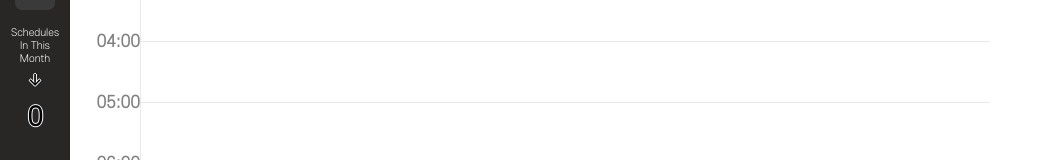
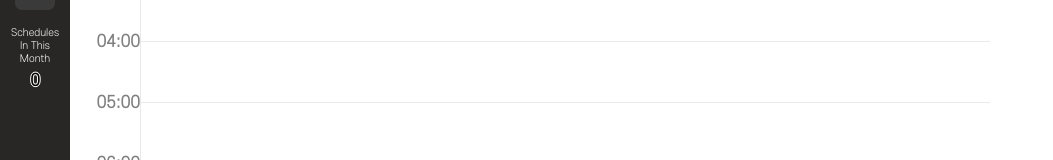
Before and after one commit to Ho-s/Calendar, a React app: page / in a window 1280 px wide. Shown: the part 305-465 px from the top of the page, without its empty margins (0-1053 px from the left). Built offline with nearby package versions, Linux system fonts and the light colour scheme.

Commit message:
Remove arrow

```diff
--- a/src/component/molcules/Summary/Summary.tsx
+++ b/src/component/molcules/Summary/Summary.tsx
@@ -122,7 +122,6 @@ const Summary: React.FunctionComponent = () => {
 					</S.LoadList>
 				</>
 				: <S.Count>{scheduleCount() === 1 ? 'Schedule' : 'Schedules'} In This Month
-					<S.CountSpan>&darr;</S.CountSpan>
 					<S.CountSpan>{scheduleCount()}</S.CountSpan>
 				</S.Count>
 				}
```
